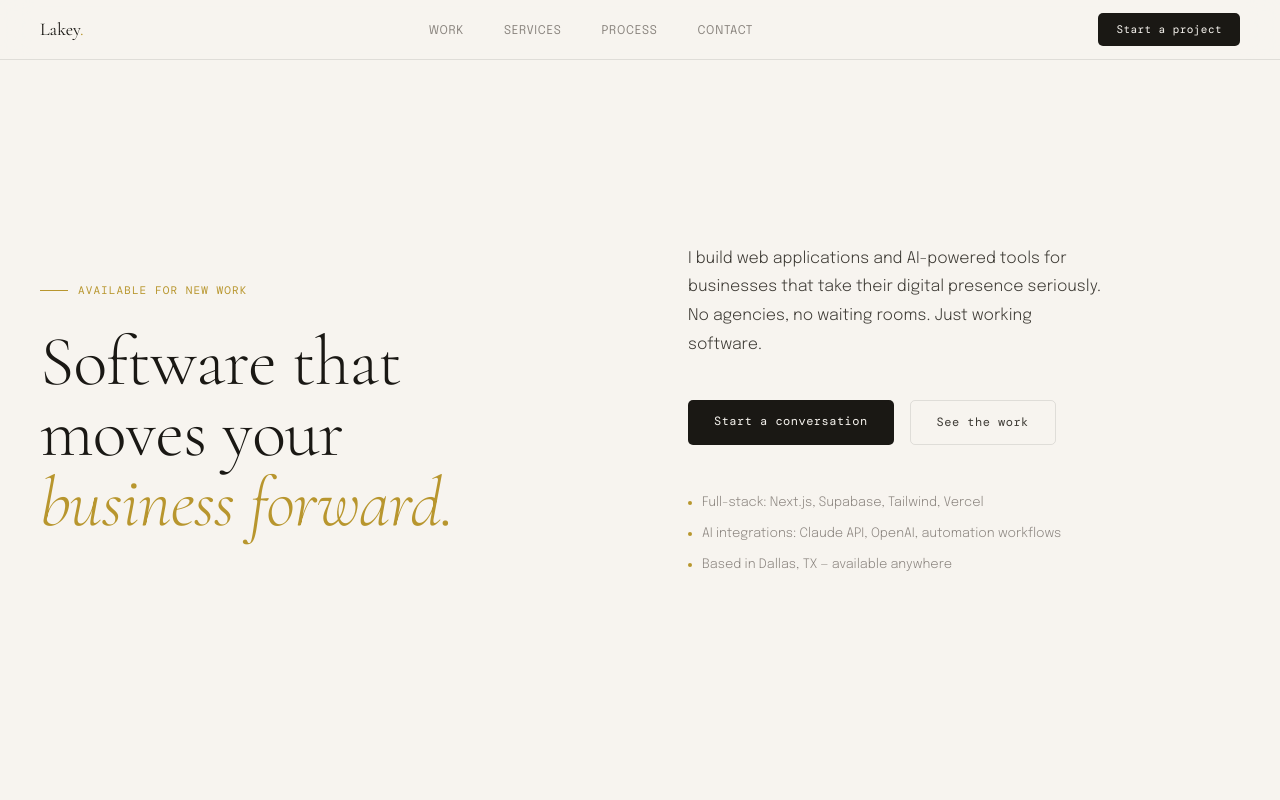
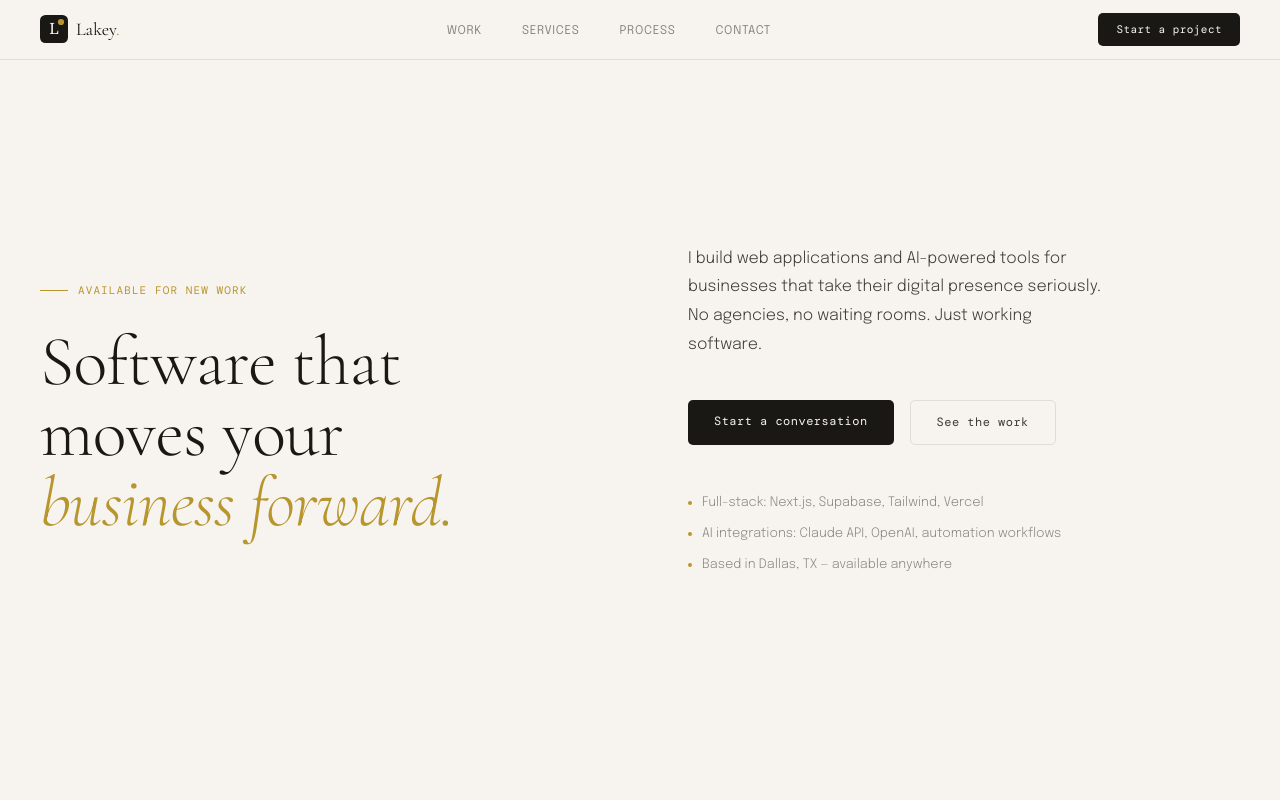
Before and after one commit to nathanlakey/nathan-portfolio, a Next.js app: page / in a window 1280 px wide. Shown: the top 800 px of the page. Built offline with nearby package versions, Linux system fonts and the light colour scheme.

Commit message:
Add logo mark SVG next to nav wordmark

```diff
--- a/src/components/Nav.tsx
+++ b/src/components/Nav.tsx
@@ -11,9 +11,20 @@ export default function Nav() {
       background: 'rgba(247,244,239,0.9)', backdropFilter: 'blur(16px)',
       borderBottom: '1px solid var(--border)',
     }}>
-      <span style={{ fontFamily: 'var(--font-serif)', fontSize: '18px', fontWeight: 400, color: 'var(--ink)' }}>
-        <span style={{ color: 'var(--ink)' }}>Lakey</span><span style={{ color: 'var(--gold)' }}>.</span>
-      </span>
+      <div style={{ display: 'flex', alignItems: 'center', gap: '8px' }}>
+        <svg width="28" height="28" viewBox="0 0 36 36" fill="none"
+          xmlns="http://www.w3.org/2000/svg">
+          <rect width="36" height="36" rx="7" fill="#1a1814"/>
+          <text x="18" y="25" textAnchor="middle"
+            fontFamily="Georgia, serif" fontSize="20"
+            fontWeight="400" fill="#f7f4ef">L</text>
+          <circle cx="27" cy="9" r="4" fill="#b8962e"/>
+        </svg>
+        <span style={{ fontFamily: 'var(--font-serif)', fontSize: '18px',
+          fontWeight: 400, color: 'var(--ink)' }}>
+          Lakey<span style={{ color: 'var(--gold)' }}>.</span>
+        </span>
+      </div>
 
       <ul style={{ display: 'flex', gap: '2.5rem', listStyle: 'none' }}>
         {['Work', 'Services', 'Process', 'Contact'].map((item) => (
```
